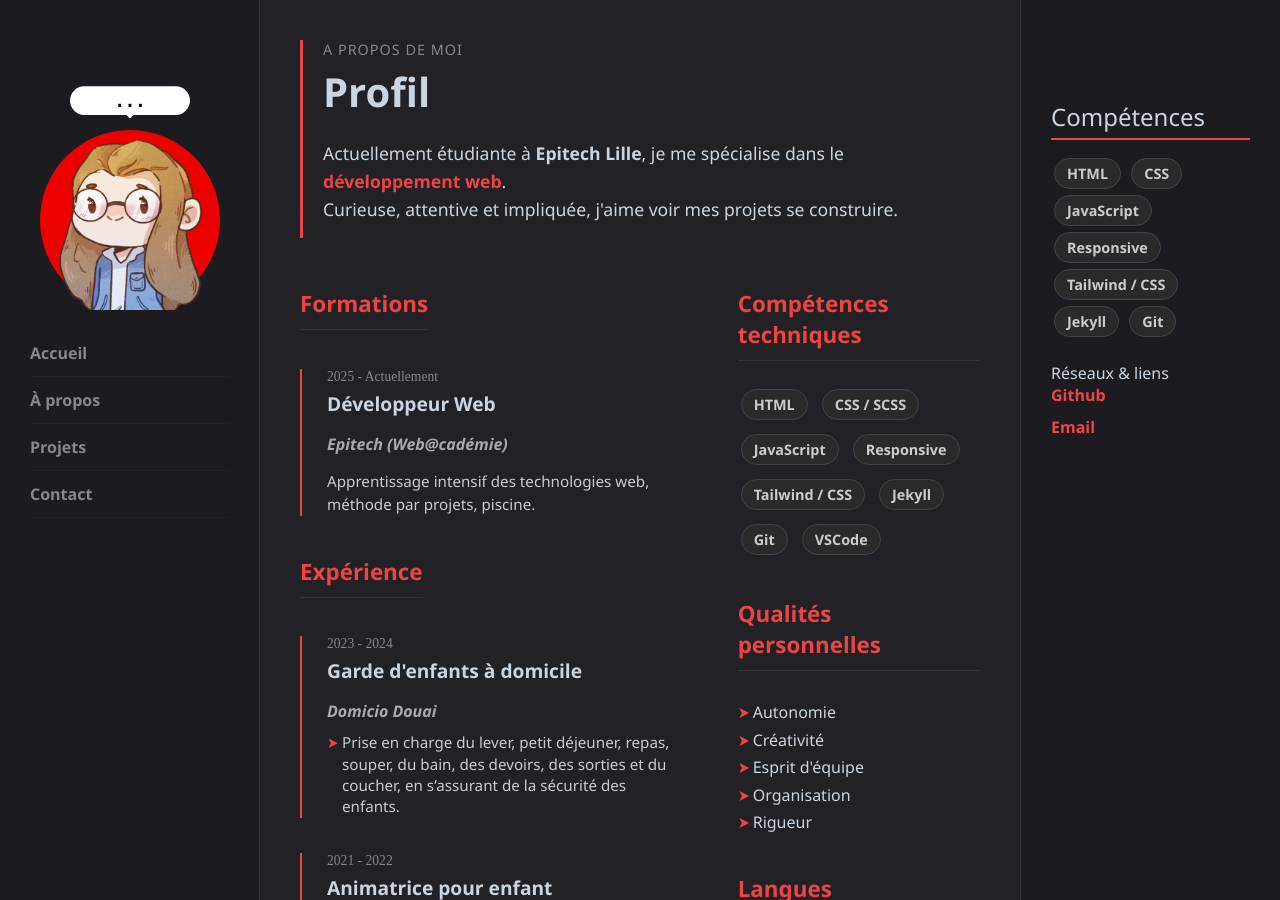
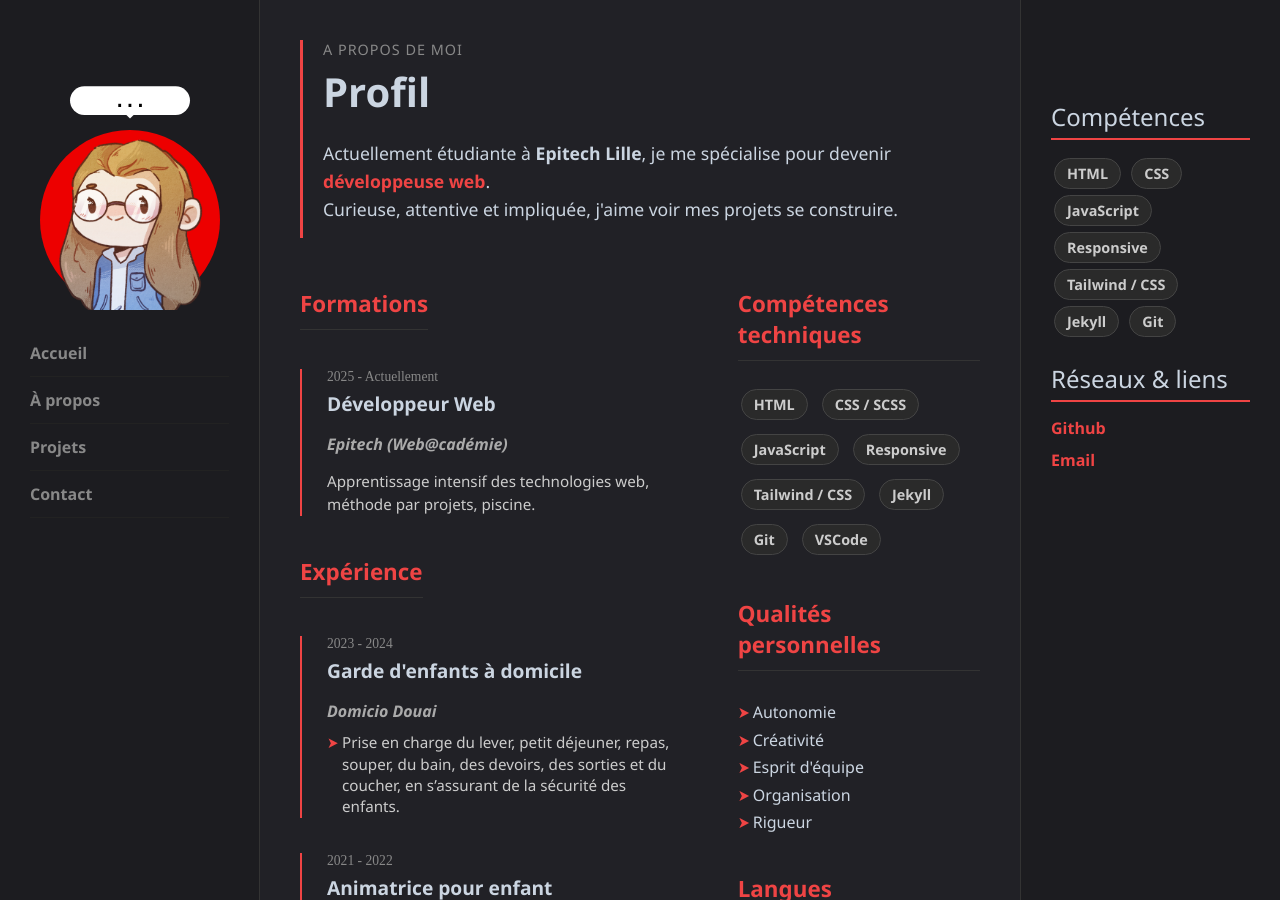
Before and after one commit to Meegy-exe/Portfolio, a Jekyll site: the page built from about.markdown, in a window 1280 px wide and 900 px high. Built offline with Jekyll 4.4.1, drawn with Linux system fonts in a browser that asks for light colours.

Commit message:
Add imgs

```diff
--- a/_layouts/page.html
+++ b/_layouts/page.html
@@ -48,7 +48,7 @@
             </div>
             <br>
             <!-- Liens réseaux -->
-            <div class="titre-reseaux">Réseaux & liens</div>
+            <div class="titre-skills">Réseaux & liens</div>
             <div class="reseaux">
                 <ul class="liens-reseaux">
                     <!-- WARNING reseaux à mettre -->
--- a/about.markdown
+++ b/about.markdown
@@ -10,7 +10,7 @@ order: 1
         <h2 id="sous-titre-ap">A propos de moi</h2>
         <h1 class="context">Profil</h1>
         <p class="text-profil">
-        Actuellement étudiante à <strong>Epitech Lille</strong>, je me spécialise dans le <em>développement web</em>.<br>
+        Actuellement étudiante à <strong>Epitech Lille</strong>, je me spécialise pour devenir <em>développeuse web</em>.<br>
         Curieuse, attentive et impliquée, j'aime voir mes projets se construire.
         </p>
     </div>
```
Also changed, not shown: 5 other files.
